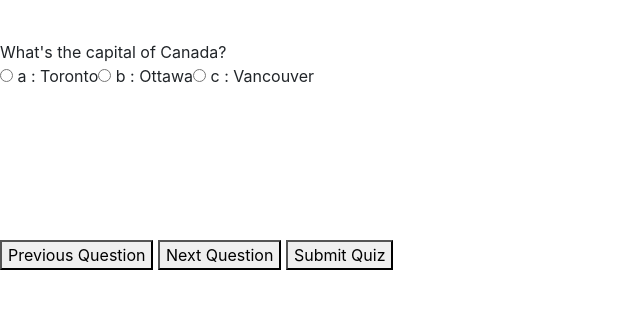
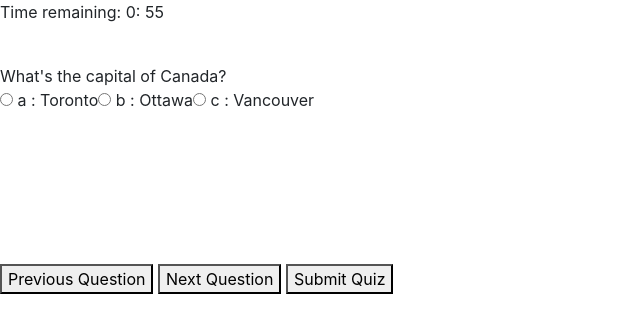
Before and after one commit to startanant/code-quiz, a plain HTML site: page index.html in a window 1280 px wide. Shown: the whole page, without its empty margins (0-640 px from the left). Drawn offline with nearby package versions, Linux system fonts and the light colour scheme.

Commit message:
Add timer

```diff
--- a/assets/scripts.js
+++ b/assets/scripts.js
@@ -171,3 +171,35 @@ nextButton.addEventListener("click", showNextSlide);
 document.querySelectorAll('.radio').forEach(radio => {
     radio.addEventListener('click', showNextSlide);
 });
+
+//timer
+var timeInMinutes = 1;
+var currentTime = Date.parse(new Date());
+var deadline = new Date(currentTime + timeInMinutes*60*1000);
+
+function getTimeRemaining(endtime){
+    var t = Date.parse(endtime) - Date.parse(new Date());
+    var seconds = Math.floor( (t/1000) % 60 );
+    var minutes = Math.floor( (t/1000/60) % 60 );
+    var hours = Math.floor( (t/(1000*60*60)) % 24 );
+    var days = Math.floor( t/(1000*60*60*24) );
+    return {
+      'total': t,
+      'days': days,
+      'hours': hours,
+      'minutes': minutes,
+      'seconds': seconds
+    };
+}
+function initializeClock(id, endtime){
+    var clock = document.getElementById(id);
+    var timeinterval = setInterval(function(){
+      var t = getTimeRemaining(endtime);
+      clock.innerHTML = 'Time remaining: ' + t.minutes  +
+                        ': ' + t.seconds;
+      if(t.total<=0){
+        clearInterval(timeinterval);
+      }
+    },1000);
+}
+initializeClock('clockdiv', deadline);
--- a/index.html
+++ b/index.html
@@ -29,7 +29,9 @@
     </style>
 </head>
 <body>
+    <div id="clockdiv"></div>
     <div class="quiz-container">
+
         <div id="quiz"></div>
     </div>
     <button id="previous">Previous Question</button>
```
